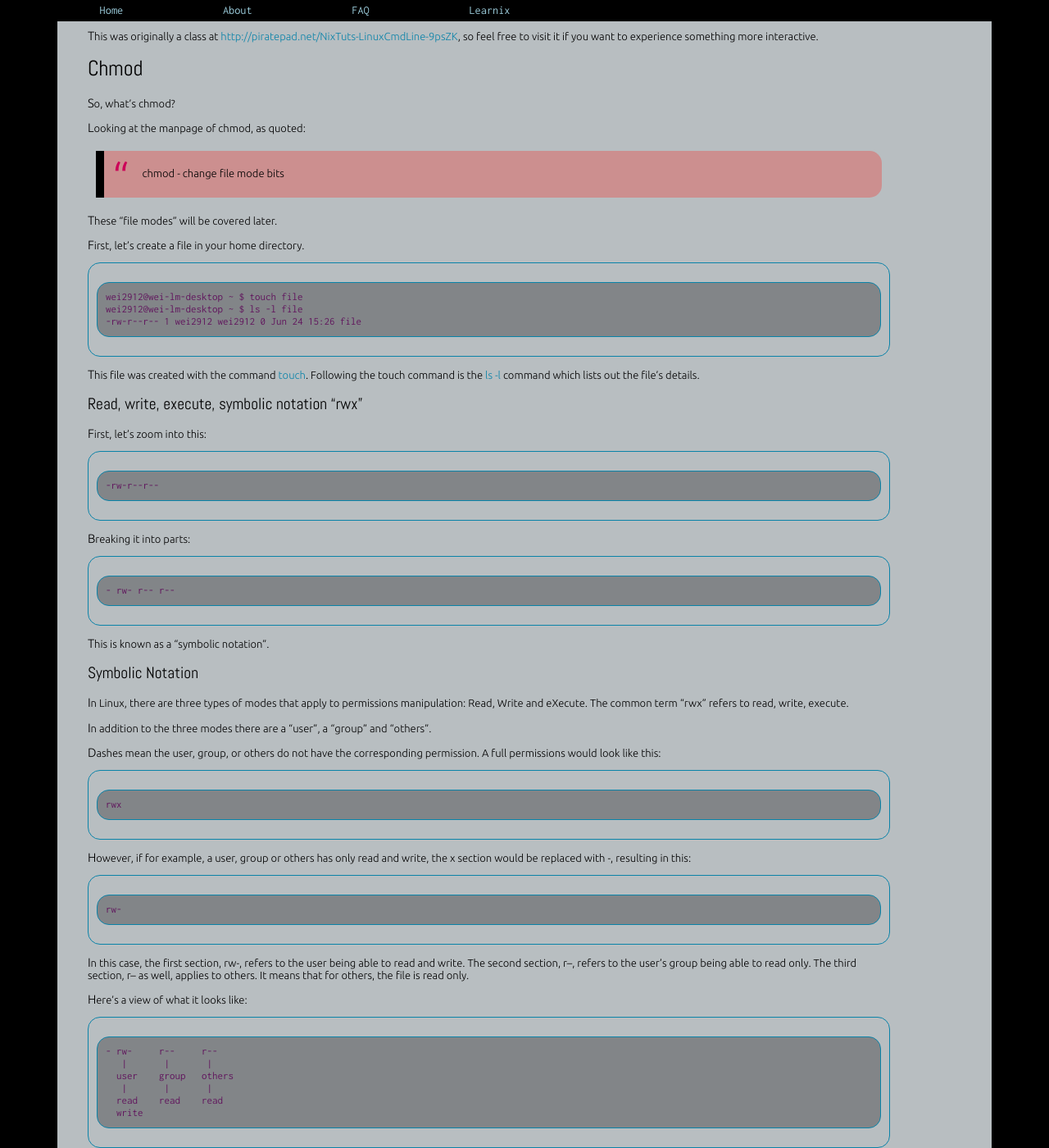
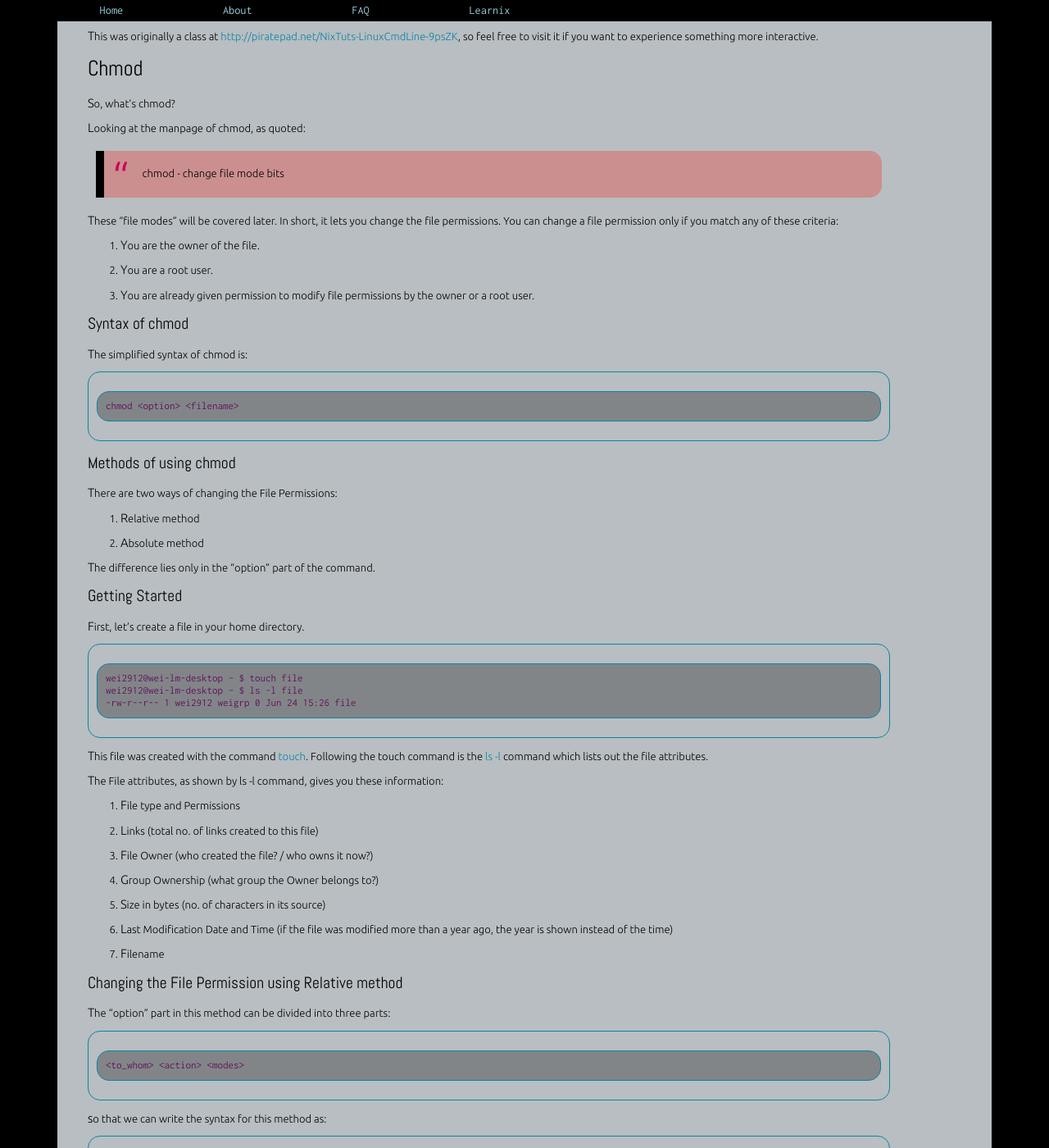
Before and after one commit to jakesylvestre/site, a Jekyll site: the page built from _posts/commands/2013-06-24-Chmod&Chown.md, in a window 1280 px wide and 1400 px high, scrolled down 480 px. Shown: the whole window at 82% size. Built offline with Jekyll 4.4.1, drawn with Linux system fonts in a browser that asks for light colours; nearby versions of some CDN libraries; comment, search, counter and statistics services are not loaded; some of the changed text lies outside the part shown.

Commit message:
Updated 2013-06-24-Chmod&Chown.md

```diff
--- a/_posts/commands/2013-06-24-Chmod&Chown.md
+++ b/_posts/commands/2013-06-24-Chmod&Chown.md
@@ -23,17 +27,80 @@ Looking at the manpage of chmod, as quoted:
 
 > chmod - change file mode bits
 
-These "file modes" will be covered later.
+These "file modes" will be covered later. In short, it lets you change the file permissions. You can change a file permission only if you match any of these criteria:
 
+1. You are the owner of the file.
+
+2. You are a root user.
+
+3. You are already given permission to modify file permissions by the owner or a root user.
+
+## Syntax of chmod
+The simplified syntax of chmod is:
+
+	chmod <option> <filename>
+
+## Methods of using chmod
+There are two ways of changing the File Permissions:
+
+1. Relative method
+
+2. Absolute method
+
+The difference lies only in the "option" part of the command.
+
+## Getting Started
 First, let's create a file in your home directory.
 
-    wei2912@wei-lm-desktop ~ $ touch file
+	wei2912@wei-lm-desktop ~ $ touch file
     wei2912@wei-lm-desktop ~ $ ls -l file
-    -rw-r--r-- 1 wei2912 wei2912 0 Jun 24 15:26 file
+    -rw-r--r-- 1 wei2912 weigrp 0 Jun 24 15:26 file
 
-This file was created with the command [touch](/commands/UsefulTinyCommands.html#touch). Following the touch command is the [ls -l](/commands/UsefulTinyCommands.html#listing_files) command which lists out the file's details.
+This file was created with the command [touch](/commands/UsefulTinyCommands.html#touch). Following the touch command is the [ls -l](/commands/UsefulTinyCommands.html#listing_files) command which lists out the file attributes.
 
-## Read, write, execute, symbolic notation "rwx"
+The File attributes, as shown by ls -l command, gives you these information:
+
+1. File type and Permissions
+
+2. Links (total no. of links created to this file)
+
+3. File Owner (who created the file? / who owns it now?)
+
+4. Group Ownership (what group the Owner belongs to?)
+
+5. Size in bytes (no. of characters in its source)
+
+6. Last Modification Date and Time (if the file was modified more than a year ago, the year is shown instead of the time)
+
+7. Filename
+
+## Changing the File Permission using Relative method
+The "option" part in this method can be divided into three parts:
+
+	<to_whom> <action> <modes>
+
+so that we can write the syntax for this method as:
+
+	chmod <to_whom><action><modes> <filename>
+
+### Understanding the "to_whom" part
+It means what users are affected by the change in permission.
+
+>u --> affects the current user.
+g --> affects the group of current user.
+o --> affects all other users.
+a --> affects all users (equivalent of ugo).
+
+The to_whom modes can also be combined together. For example, ug affects current user and the group but not others.
+
+### Understanding the "action" part
+It means what action to be taken:
+
+>= --> assign permission
++ --> grant permission
+- --> withdraw permission
+
+### Understanding the "modes" part
 
 First, let's zoom into this:
 
@@ -42,16 +109,7 @@ First, let's zoom into this:
 Breaking it into parts:
 
     - rw- r-- r--
-
-This is known as a "symbolic notation".
-
-## Symbolic Notation
-
-In Linux, there are three types of modes that apply to permissions manipulation: Read, Write and eXecute. The common term "rwx" refers to read, write, execute.
-
-In addition to the three modes there are a "user", a "group" and "others".
-
-Dashes mean the user, group, or others do not have the corresponding permission. A full permissions would look like this:
+The first character tells a user which type of file this is. (d means a directory file, - means a normal file). In Linux, there are three types of modes that apply to permissions manipulation: read(r), write(w) and execute(x). A full permissions would look like this:
 
     rwx
 
@@ -70,17 +128,16 @@ Here's a view of what it looks like:
       read    read    read
       write
 
-The first character tells a user which type of file this is. (d means a directory, - means a normal file).
+#### Examples
+	chmod u+x file  //grants the current user execute permission for the file
+    chmod go-wx file //withdraws write and execute permissions from the group and others
+    chmod a=rw file  //assigns read and write permissions for all users
 
-Using 'rwxrwxrwx' is known as symbolic notation. Later, we'll cover an alternative way.
+Remember the output we showed previously using "ls -l"? The 3rd and 4th columns are shown below:
 
-## User, group, others
+    wei2912 weigrp
 
-Let's dive into the second section now.
-
-    wei2912 wei2912
-
-This section means this belongs to user **wei2912** of group **wei2912**. To change this, [chown](/commands/Chmod&Chown.html#chown) is used. This will be covered later.
+This section means this belongs to user **wei2912** of group **weigrp**. To change this, [chown](/commands/Chmod&Chown.html#chown) is used. This will be covered later.
 
 ## Exercises
 
@@ -94,7 +151,7 @@ What are the permissions of this directory and who owns it?
 
 User wei2912 from group wei2912 owns the directory. Only the user can read, write and execute.
 
-## Numeric Notation
+## Changing the File Permission using Absolute method
 
 Sometimes, you might see someone state that a file has permissions "0777". What exactly does this mean?
 
@@ -102,21 +159,33 @@ Let's break it up into smaller parts again.
 
     0777 -> 0 7 7 7
 
-That doesn't seem to look like much, but each number signifies something. Let's ignore the first number for now.
+That doesn't seem to look like much, but each digit signifies something. Let's ignore the first digit for now. The 2nd digit represents the current user, 3rd the group and 4th other users.
 
-Looking at the number 7, what do you think it means?
+Looking at the last three digits, what do you think it means? This can be interpreted using the following table:
+>Digit | rwx    | What it does?
 
-As from https://en.wikipedia.org/wiki/Filesystem_permissions under "Numeric Notation":
+>0    | 000    | Assigns no permissions
 
-1. read is 4.
-2. write is 2.
-3. execute is 1.
+>1    | 001    | Assigns execute permission
 
-In this case, 1 + 2 + 4 = 7. This 7 thus represents read, write and execute.
+>2    | 010    | Assigns write permission
 
-This is known as **numeric notation**.
+>3    | 011    | Assigns write and execute permissions
 
-As you've seen previously, the first parameter represented user, the second parameter represented group, and the third, others. In this case, 0777 translates to -rwxrwxrwx.
+>4    | 100    | Assigns read permission
+
+>5    | 101    | Assigns read and execute permissions
+
+>6    | 110    | Assigns read and write permissions
+
+>7    | 111    | Assigns all read, write and execute permissions
+
+The first column indicates what number to use. The second column indicates its binary value of 3 bits, with the bits representing modes r, w and x respectively. The third column tells you what it does.
+
+This is known as **numeric notation**. In this case, 0777 translates to -rwxrwxrwx.
+## Examples
+	chmod 664 file  //Assigns read and write permissions for current user and group, but only read for others
+    chmod 0764 file //Assigns all permissions for current user read and write for group, but only read for others
 
 ## Exercises (again)
 
@@ -130,34 +199,14 @@ Translate these codes into symbolic notation:
 1. rwx rwx rwx
 2. rwx rw- rw-
 
-Now, on to the command chmod itself.
-
-So, here's the basic syntax for chmod (according to manpages + some of what I add in):
-
-    chmod [All/User/Group/Others][+/-][Read/Write/Execute] [file]
-
-In chmod, there's an extra flag, "All". This flag includes user, group, and others.
-
-So, let's take a look at what chmod commands typically look like.
-
-    chmod a+rwx file
-
-This basically means grant *rwx* permissions to all. *a* represents All, which includes User, Group, and Others.
-
-Now, take a look at this:
-
-    chmod go-rwx file
-
-This means remove *rwx* permissions from *group and others*. This prevents others from looking at files and is typically used to store private data from non-root users.
-
 ## Here's another exercise!
 
 A directory, bin/, has permissions 0777. You wish to remove write permissions from group and others. How'd you do this?
 
 For this question, you need to supply two ways:
 
-1. Using symbolic notation with chmod
-2. Using numeric notation
+1. Using Relative method
+2. Using Absolute method
 
 Also, please note that in chmoding a whole directory, you should use the recursive flag.
 
```
Also changed, not shown: other parts of _posts/commands/2013-06-24-Chmod&Chown.md (+12 -8 lines).
